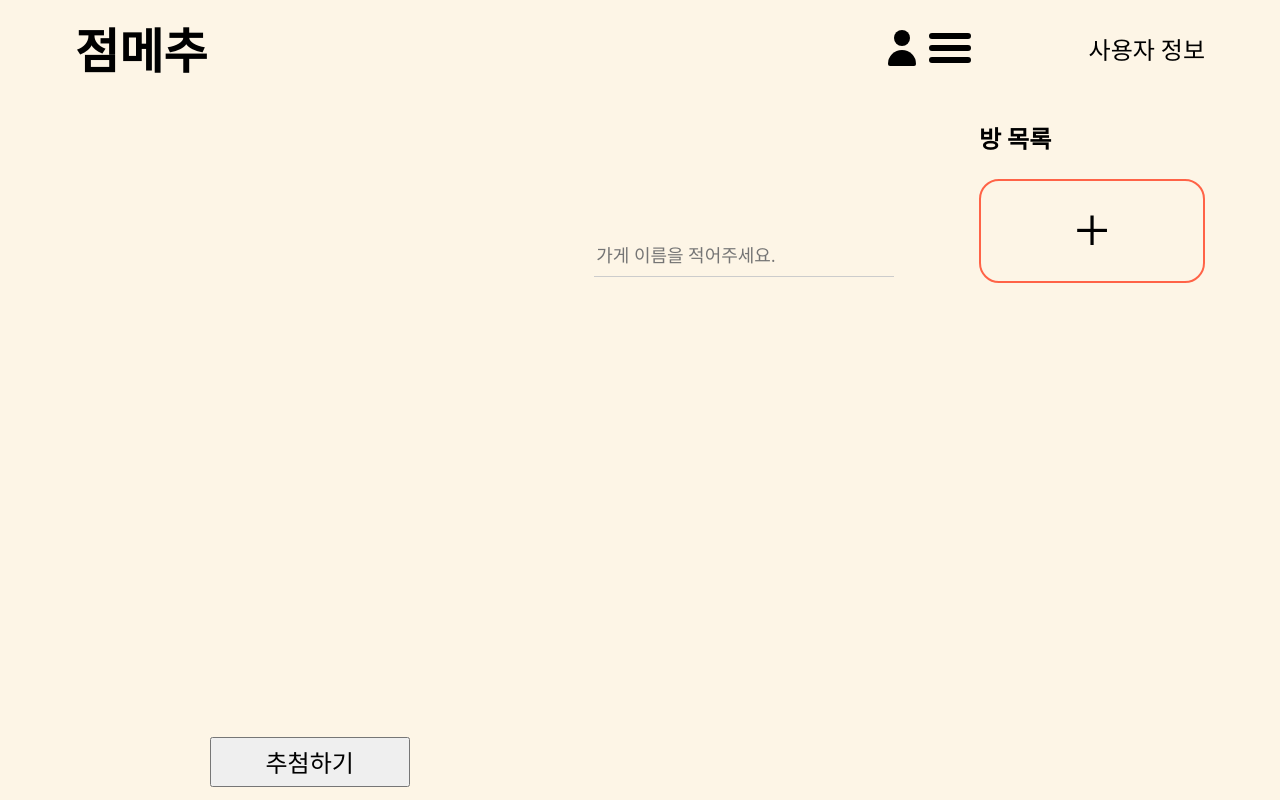
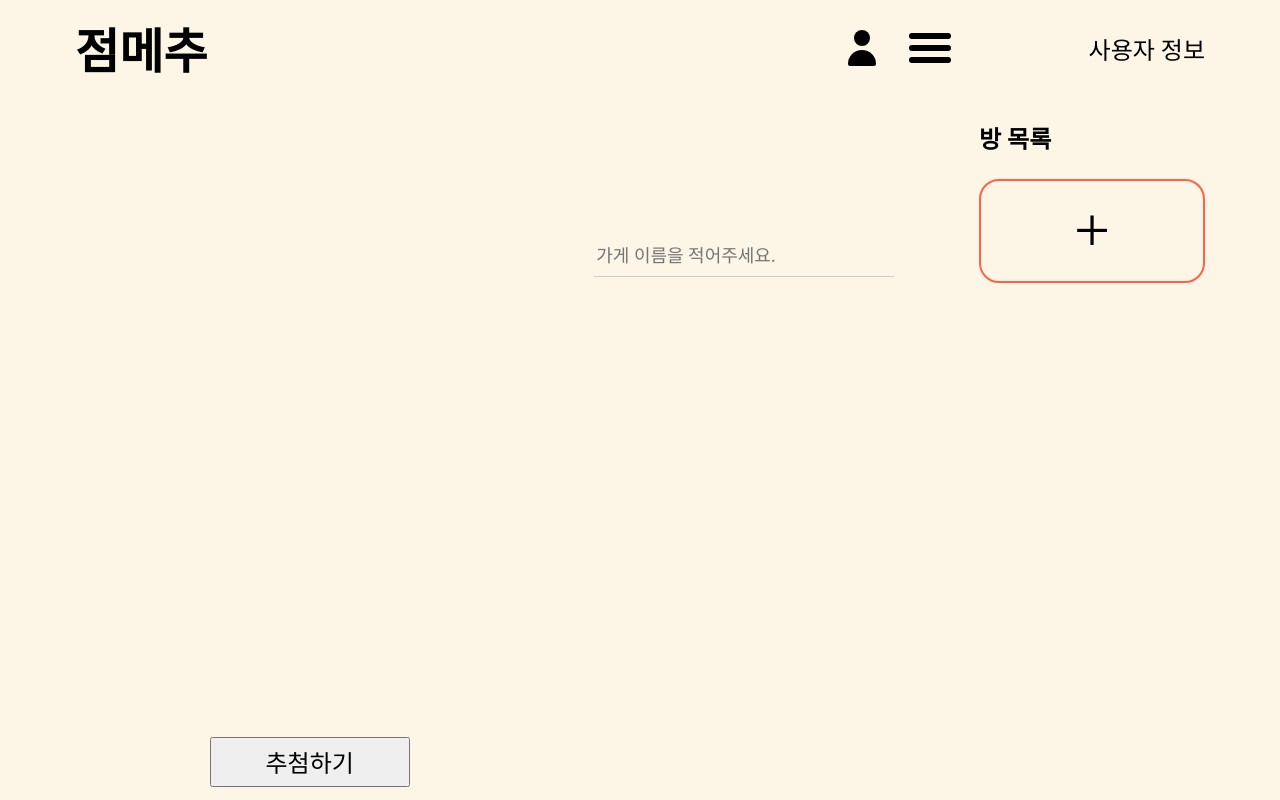
Before and after one commit to Comp-ACT/random-lunch-menu-front, a React (Create React App) app: page / in a window 1280 px wide. Built offline with nearby package versions, Linux system fonts and the light colour scheme; a web font is replaced by a local one.

Commit message:
Set margin

```diff
--- a/src/components/common/header/Header.tsx
+++ b/src/components/common/header/Header.tsx
@@ -22,6 +22,7 @@ function Header() {
             display: 'flex',
             flexDirection: 'column',
             justifyContent: 'center',
+            marginRight: 20,
           })}
         >
           <RoomConfigHeader />
--- a/src/components/common/header/room-config-header/RoomConfigHeader.tsx
+++ b/src/components/common/header/room-config-header/RoomConfigHeader.tsx
@@ -22,6 +22,7 @@ function RoomConfigHeader() {
       />
       <div css={css({ width: 20 })} />
       <Person size={iconSize} />
+      <div css={css({ width: 20 })} />
       <Hamburger size={iconSize} />
     </div>
   );
```
